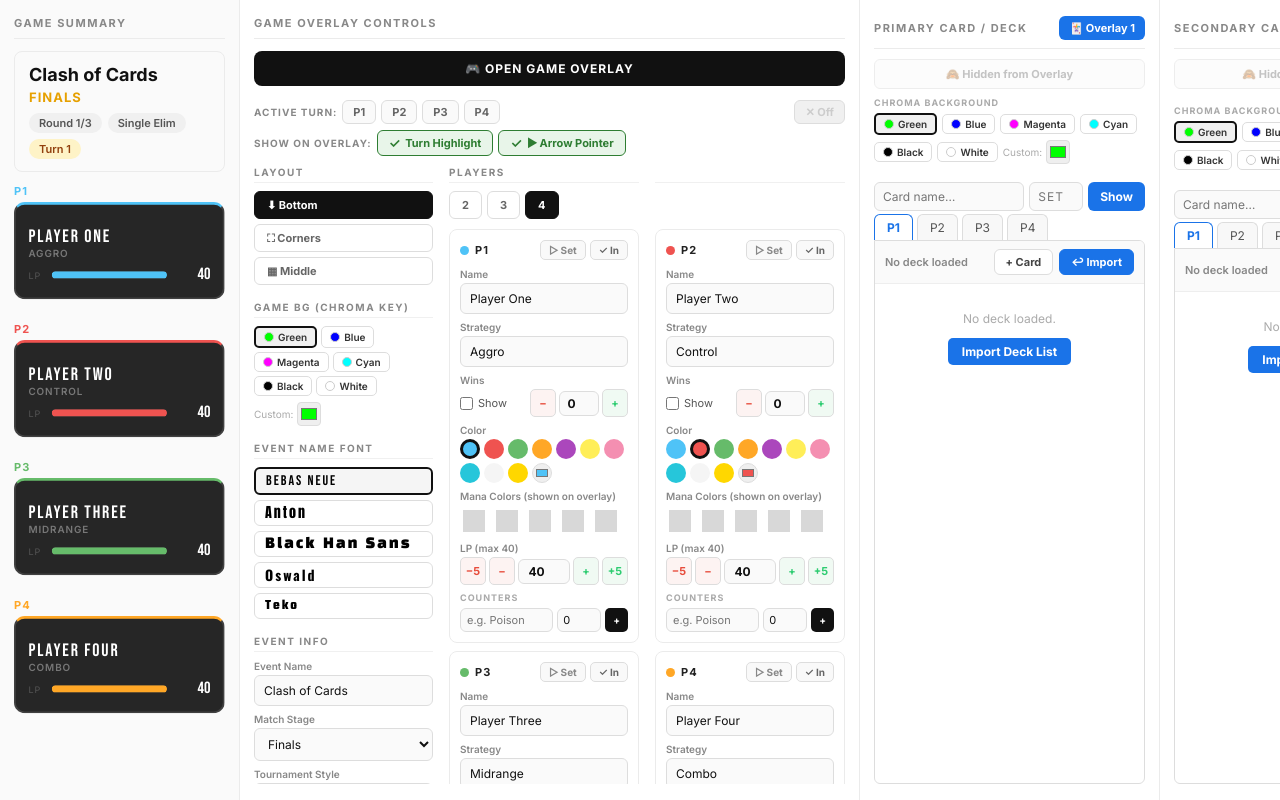
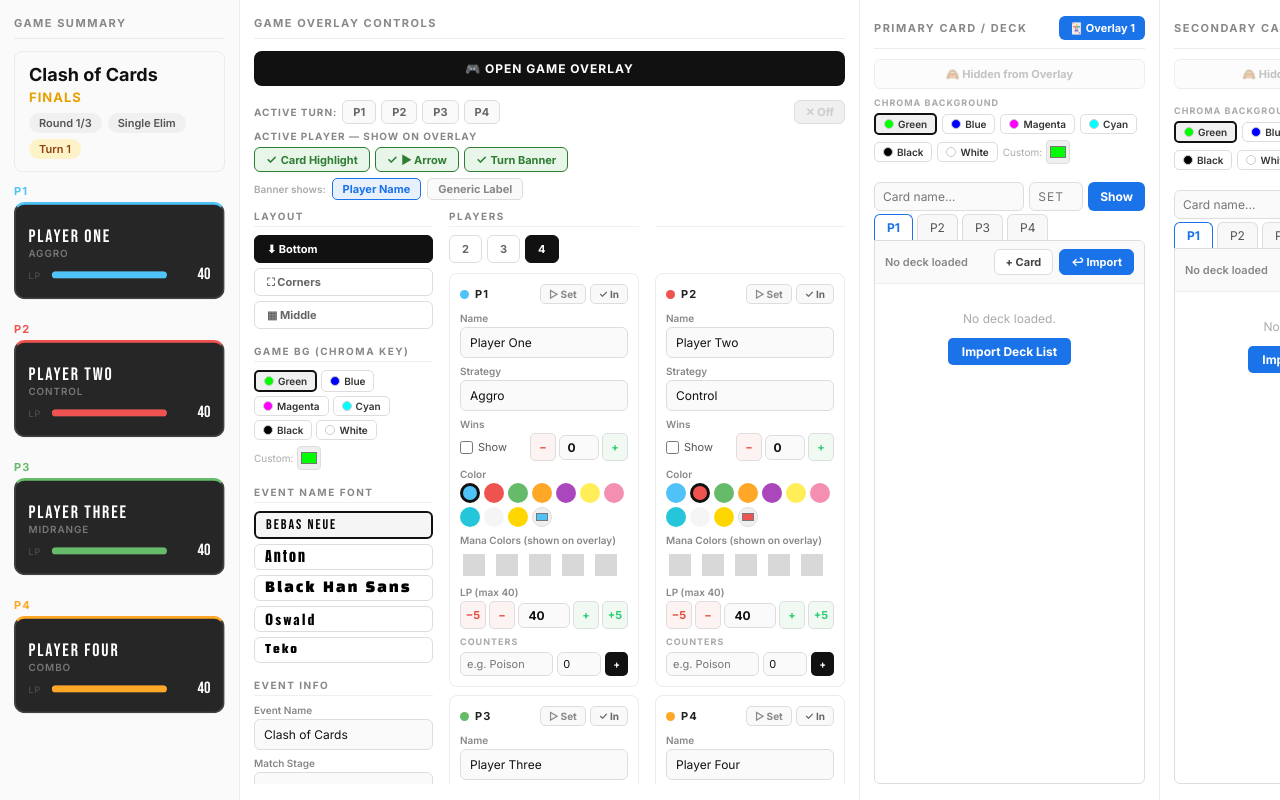
Before and after one commit to jdcaberoy/mtgstreamoverlay, a React (Vite) app: page / in a window 1280 px wide. Built offline with nearby package versions, Linux system fonts and the light colour scheme; grey boxes are pictures that could not be loaded.

Commit message:
added option of enable disable active player banner

```diff
--- a/src/ActivePlayerBanner.jsx
+++ b/src/ActivePlayerBanner.jsx
@@ -4,8 +4,8 @@ const BANNER_STYLES = `
     100% { opacity: 1; transform: translateX(0); }
   }
   @keyframes bannerGlow {
-    0%, 100% { box-shadow: 0 0 12px rgba(255,215,0,0.4), 0 2px 8px rgba(0,0,0,0.6); }
-    50%       { box-shadow: 0 0 24px rgba(255,215,0,0.7), 0 2px 8px rgba(0,0,0,0.6); }
+    0%, 100% { box-shadow: var(--banner-glow-lo); }
+    50%       { box-shadow: var(--banner-glow-hi); }
   }
   @keyframes arrowBounce {
     0%, 100% { transform: translateX(0); }
@@ -13,22 +13,38 @@ const BANNER_STYLES = `
   }
 `;
 
+const PLAYER_LABELS = ['Player One', 'Player Two', 'Player Three', 'Player Four'];
+
 export default function ActivePlayerBanner({ state }) {
-  const { activePlayer, showActivePlayer, players, playerCount } = state;
+  const {
+    activePlayer,
+    showActiveBanner,
+    activeBannerUseName,
+    players,
+    playerCount,
+  } = state;
 
-  // Feature is off OR no player set
-  if (!showActivePlayer || activePlayer === null || activePlayer === undefined) return null;
+  // Feature off OR no player set
+  if (showActiveBanner === false) return null;
+  if (activePlayer === null || activePlayer === undefined) return null;
 
   const player = players?.[activePlayer];
   if (!player || activePlayer >= playerCount) return null;
-  if (player.elim) return null; // Don't show if eliminated
+  if (player.elim) return null;
 
-  const color = player.color || '#ffd700';
+  const color = player.color || '#4fc3f7';
+
+  // Choose display name: real name or generic "Player N" label
+  const displayName = activeBannerUseName !== false
+    ? player.name
+    : PLAYER_LABELS[activePlayer] || `Player ${activePlayer + 1}`;
 
   return (
     <>
       <style>{BANNER_STYLES}</style>
-      <div style={{
+      <div
+        key={activePlayer} // re-triggers slide-in animation when player changes
+        style={{
           position: 'absolute',
           bottom: 160,
           left: '50%',
@@ -38,28 +54,36 @@ export default function ActivePlayerBanner({ state }) {
           animation: 'bannerSlideIn 0.4s cubic-bezier(0.34,1.56,0.64,1) both, bannerGlow 2s ease-in-out 0.4s infinite',
           display: 'flex',
           alignItems: 'center',
-        gap: 10,
+          gap: 12,
           background: 'rgba(0,0,0,0.88)',
           border: `2px solid ${color}`,
           borderRadius: 10,
           padding: '8px 20px 8px 14px',
           backdropFilter: 'blur(4px)',
-      }}>
+          whiteSpace: 'nowrap',
+          // CSS vars for keyframe glow using player color
+          '--banner-glow-lo': `0 0 12px ${color}66, 0 2px 8px rgba(0,0,0,0.6)`,
+          '--banner-glow-hi': `0 0 28px ${color}bb, 0 2px 8px rgba(0,0,0,0.6)`,
+        }}
+      >
         {/* Colored left accent bar */}
         <div style={{
-          width: 4, height: 32, borderRadius: 2,
-          background: `linear-gradient(180deg, ${color}, ${color}88)`,
+          width: 4, height: 36, borderRadius: 2,
+          background: `linear-gradient(180deg, ${color}, ${color}55)`,
           flexShrink: 0,
         }} />
 
-        {/* Label */}
+        {/* Text group */}
+        <div style={{ display: 'flex', flexDirection: 'column', gap: 2 }}>
+          {/* "Active Turn" label */}
           <div style={{
-          fontSize: 11, color: 'rgba(255,255,255,0.5)',
+            fontSize: 10,
+            color: 'rgba(255,255,255,0.45)',
             fontFamily: "'Inter', sans-serif",
-          fontWeight: 700, letterSpacing: 2,
-          textTransform: 'uppercase', lineHeight: 1,
-          marginBottom: 3,
-          display: 'block',
+            fontWeight: 700,
+            letterSpacing: 2.5,
+            textTransform: 'uppercase',
+            lineHeight: 1,
           }}>
             Active Turn
           </div>
@@ -67,19 +91,24 @@ export default function ActivePlayerBanner({ state }) {
           {/* Player name */}
           <div style={{
             fontFamily: "'Bebas Neue', sans-serif",
-          fontSize: 28, color: '#ffd700',
-          letterSpacing: 3, lineHeight: 1,
-          textShadow: `0 0 12px rgba(255,215,0,0.6)`,
+            fontSize: 30,
+            color: color,
+            letterSpacing: 3,
+            lineHeight: 1,
+            textShadow: `0 0 14px ${color}88`,
           }}>
-          {player.name}
+            {displayName}
+          </div>
         </div>
 
-        {/* Animated arrow */}
+        {/* Animated arrow — uses player color */}
         <div style={{
-          fontSize: 18, color: '#ffd700',
+          fontSize: 20,
+          color: color,
           animation: 'arrowBounce 0.8s ease-in-out infinite',
-          filter: 'drop-shadow(0 0 4px rgba(255,215,0,0.8))',
+          filter: `drop-shadow(0 0 5px ${color}cc)`,
           lineHeight: 1,
+          marginLeft: 4,
         }}>▶</div>
       </div>
     </>
--- a/src/GameControlsColumn.jsx
+++ b/src/GameControlsColumn.jsx
@@ -50,6 +50,14 @@ export default function GameControlsColumn({ state, setState }) {
     setState(p => ({ ...p, showActiveTurnBar: p.showActiveTurnBar === false ? true : false }));
   }
 
+  function toggleShowActiveBanner() {
+    setState(p => ({ ...p, showActiveBanner: p.showActiveBanner === false ? true : false }));
+  }
+
+  function toggleActiveBannerUseName() {
+    setState(p => ({ ...p, activeBannerUseName: p.activeBannerUseName === false ? true : false }));
+  }
+
   function delCounter(pi, ci) {
     setState(p => ({ ...p, players: p.players.map((pl,idx) => idx===pi ? {...pl,ctrs:pl.ctrs.filter((_,i)=>i!==ci)} : pl) }));
   }
@@ -92,32 +100,46 @@ export default function GameControlsColumn({ state, setState }) {
       </div>
 
       {/* Active player feature toggles */}
-      <div style={{ display:'flex', gap:5, alignItems:'center', marginBottom:10, flexWrap:'wrap' }}>
-        <span style={{ fontSize:10, color:'#888', fontWeight:700, textTransform:'uppercase', letterSpacing:1, flexShrink:0 }}>
-          Show on overlay:
-        </span>
-        <button onClick={toggleShowActiveTurnBar} style={{
-          display:'flex', alignItems:'center', gap:5,
-          padding:'4px 11px', borderRadius:6, cursor:'pointer', fontSize:11, fontWeight:700,
-          border: s.showActiveTurnBar !== false ? '1px solid #2e7d32' : '1px solid #ddd',
-          background: s.showActiveTurnBar !== false ? '#e8f5e9' : '#fafafa',
-          color: s.showActiveTurnBar !== false ? '#2e7d32' : '#888',
-          transition: 'all 0.15s',
-        }}>
-          <span style={{ fontSize:13 }}>{s.showActiveTurnBar !== false ? '✓' : '○'}</span>
-          Turn Highlight
-        </button>
-        <button onClick={toggleShowActivePointer} style={{
-          display:'flex', alignItems:'center', gap:5,
-          padding:'4px 11px', borderRadius:6, cursor:'pointer', fontSize:11, fontWeight:700,
-          border: s.showActivePointer !== false ? '1px solid #2e7d32' : '1px solid #ddd',
-          background: s.showActivePointer !== false ? '#e8f5e9' : '#fafafa',
-          color: s.showActivePointer !== false ? '#2e7d32' : '#888',
-          transition: 'all 0.15s',
-        }}>
-          <span style={{ fontSize:13 }}>{s.showActivePointer !== false ? '✓' : '○'}</span>
-          ▶ Arrow Pointer
-        </button>
+      <div style={{ marginBottom:10 }}>
+        <div style={{ fontSize:10, color:'#888', fontWeight:700, textTransform:'uppercase', letterSpacing:1, marginBottom:5 }}>
+          Active Player — Show on Overlay
+        </div>
+        <div style={{ display:'flex', gap:5, flexWrap:'wrap' }}>
+          <ToggleChip
+            active={s.showActiveTurnBar !== false}
+            onClick={toggleShowActiveTurnBar}
+            label="Card Highlight"
+          />
+          <ToggleChip
+            active={s.showActivePointer !== false}
+            onClick={toggleShowActivePointer}
+            label="▶ Arrow"
+          />
+          <ToggleChip
+            active={s.showActiveBanner !== false}
+            onClick={toggleShowActiveBanner}
+            label="Turn Banner"
+          />
+        </div>
+
+        {/* Banner name display sub-option — only relevant when banner is on */}
+        {s.showActiveBanner !== false && (
+          <div style={{ marginTop:6, display:'flex', alignItems:'center', gap:6 }}>
+            <span style={{ fontSize:10, color:'#aaa', fontWeight:600 }}>Banner shows:</span>
+            <button onClick={() => { if (s.activeBannerUseName !== false) return; toggleActiveBannerUseName(); }} style={{
+              padding:'3px 10px', borderRadius:5, cursor:'pointer', fontSize:11, fontWeight:700,
+              border: s.activeBannerUseName !== false ? '1px solid #1a73e8' : '1px solid #ddd',
+              background: s.activeBannerUseName !== false ? '#e8f0fe' : '#fafafa',
+              color: s.activeBannerUseName !== false ? '#1a73e8' : '#888',
+            }}>Player Name</button>
+            <button onClick={() => { if (s.activeBannerUseName === false) return; toggleActiveBannerUseName(); }} style={{
+              padding:'3px 10px', borderRadius:5, cursor:'pointer', fontSize:11, fontWeight:700,
+              border: s.activeBannerUseName === false ? '1px solid #1a73e8' : '1px solid #ddd',
+              background: s.activeBannerUseName === false ? '#e8f0fe' : '#fafafa',
+              color: s.activeBannerUseName === false ? '#1a73e8' : '#888',
+            }}>Generic Label</button>
+          </div>
+        )}
       </div>
 
       {/* ── THREE-COLUMN LAYOUT ── */}
@@ -489,6 +511,22 @@ function SmBtn({ children, onClick, minus }) {
   );
 }
 
+function ToggleChip({ active, onClick, label }) {
+  return (
+    <button onClick={onClick} style={{
+      display:'flex', alignItems:'center', gap:4,
+      padding:'4px 11px', borderRadius:6, cursor:'pointer', fontSize:11, fontWeight:700,
+      border: active ? '1px solid #2e7d32' : '1px solid #ddd',
+      background: active ? '#e8f5e9' : '#fafafa',
+      color: active ? '#2e7d32' : '#888',
+      transition: 'all 0.15s',
+    }}>
+      <span style={{ fontSize:12 }}>{active ? '✓' : '○'}</span>
+      {label}
+    </button>
+  );
+}
+
 const secTitle = { fontSize:11, fontWeight:700, color:'#888', textTransform:'uppercase', letterSpacing:1.5, borderBottom:'1px solid #ebebeb', paddingBottom:8, marginBottom:12 };
 const inp      = { width:'100%', padding:'7px 9px', border:'1px solid #ddd', borderRadius:6, fontSize:12, fontFamily:"'Inter',sans-serif", color:'#111', background:'#fafafa', outline:'none' };
 const linkBtn  = { padding:'10px 14px', background:'#111', color:'#fff', border:'none', borderRadius:8, fontSize:12, fontWeight:700, cursor:'pointer', letterSpacing:1, textTransform:'uppercase', width:'100%', marginBottom:14 };
--- a/src/store.js
+++ b/src/store.js
@@ -61,9 +61,11 @@ export function defaultState() {
     // overlay
     gameLayout:       'bottom',
     gameChromaColor:  '#00ff00',
-    activePlayer:       null,   // null = feature off, 0-3 = player index
-    showActivePointer:  true,   // show arrow pointer on the player card
-    showActiveTurnBar:  true,   // show the Active Turn overlay banner/indicator
+    activePlayer:         null,   // null = feature off, 0-3 = player index
+    showActivePointer:    true,   // arrow pointer on the player card
+    showActiveTurnBar:    true,   // glow/highlight on the active player card
+    showActiveBanner:     true,   // floating 'Active Turn' banner on the overlay
+    activeBannerUseName:  true,   // use player's real name (true) or 'Player N' label (false)
     // card slot 1 (primary)
     card1Image:       null,
     card1Name:        '',
```
Lines whose indentation alone changed are shown as unchanged.
